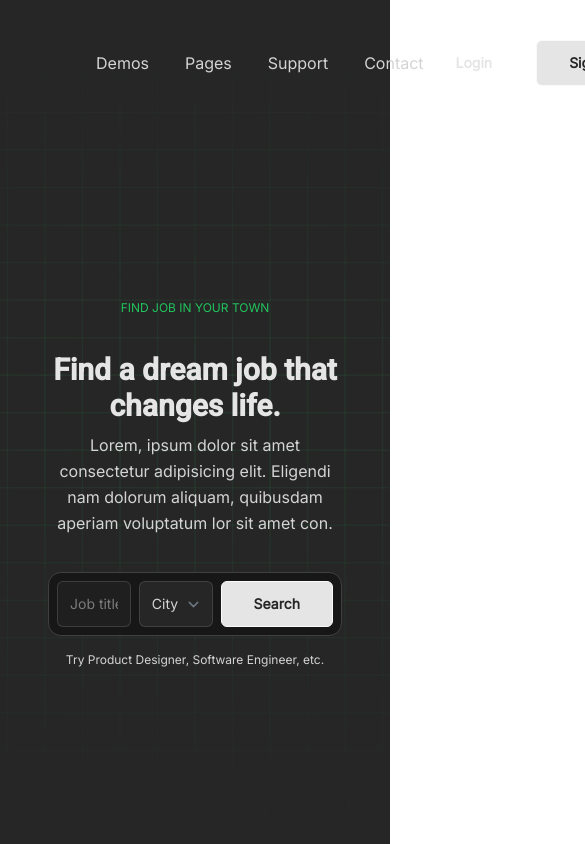
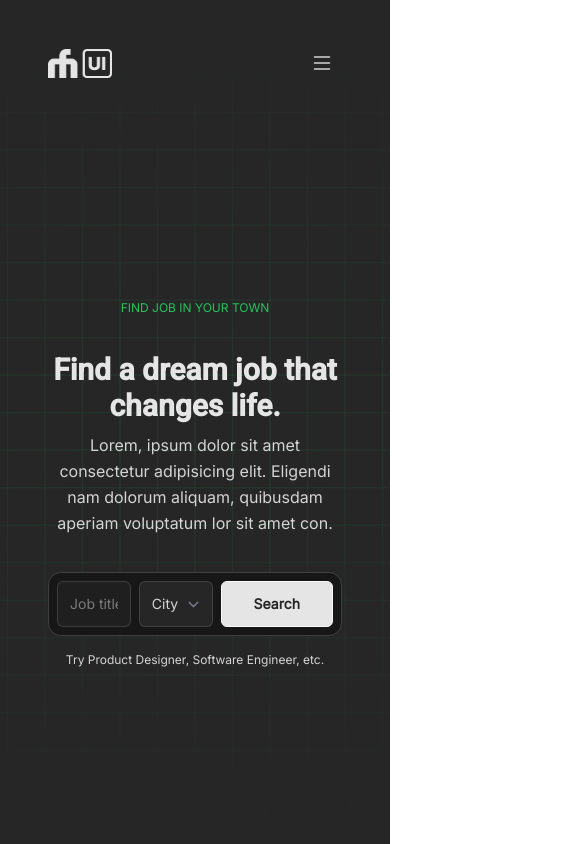
Before and after one commit to fwedwicc/FM-DailyUI, a React (Vite) app: page /day03 in a window 390 px wide. Shown: the top 844 px of the page, 585 px wide, since content can reach past the window. Built offline with nearby package versions, Linux system fonts and the light colour scheme; what @codaworks/react-glow would draw is missing.

Commit message:
Fixed the navigation bar for mobile devices in day03 challenge

```diff
--- a/src/pages/Day03.jsx
+++ b/src/pages/Day03.jsx
@@ -1,4 +1,5 @@
 import React from 'react'
+import { useState } from 'react';
 import { fmUILogo } from '../assets'
 import { Button, InputField, Select } from '../components'
 import useLenisScroll from '../hooks/useLenisScroll'
@@ -6,6 +7,7 @@ import { motion } from 'framer-motion'
 
 const Day03 = () => {
   useLenisScroll();
+  const [isOpen, setIsOpen] = useState(false);
 
   const FeatureCard = ({ desc, title, svg, styles }) => {
     return (
@@ -66,28 +68,53 @@ const Day03 = () => {
     >
       <div className="bg-neutral-800">
         <main className='bg-landing-hero bg-cover bg-center bg-no-repeat'>
-          <nav className='flex items-center justify-between h-[15vh] px-24'>
+          <nav className='relative flex items-center justify-between h-[15vh] lg:px-24 px-12'>
             <a className="inline-block" href="#">
               <span className="sr-only">Home</span>
               <img src={fmUILogo} alt="fmUI Logo" className='w-16 h-auto' />
             </a>
-            <ul className='text-neutral-300 flex gap-9'>
-              <li>
-                <a href="#">Demos</a>
-              </li>
-              <li>
-                <a href="#">Pages</a>
-              </li>
-              <li>
-                <a href="#">Support</a>
-              </li>
-              <li>
-                <a href="#">Contact</a>
-              </li>
+            {/* Desktop Navigation */}
+            <ul className='hidden md:flex text-neutral-300 gap-9'>
+              <li><a href="#">Demos</a></li>
+              <li><a href="#">Pages</a></li>
+              <li><a href="#">Support</a></li>
+              <li><a href="#">Contact</a></li>
             </ul>
-            <div className='flex gap-3'>
+            {/* Mobile Menu Button */}
+            <button
+              onClick={() => setIsOpen(!isOpen)}
+              className='md:hidden flex items-center p-2 rounded-md focus:bg-neutral-700 hover:bg-neutral-700 justify-center text-neutral-300 transition duration-300 ease-in-out focus:outline-none'
+            >
+              <svg xmlns="http://www.w3.org/2000/svg" fill="none" viewBox="0 0 24 24" strokeWidth={1.5} stroke="currentColor" className="w-6 h-6">
+                <path strokeLinecap="round" strokeLinejoin="round" d="M4.5 6h15m-15 6h15m-15 6h15" />
+              </svg>
+            </button>
+            {/* Mobile Dropdown Menu */}
+            {isOpen && (
+              <div className='absolute top-full right-12 -mt-8 w-48 bg-neutral-800 border border-neutral-700 rounded-lg shadow-lg md:hidden'>
+                <ul className='text-neutral-300 text-center'>
+                  <li><a href="#" className='block px-4 py-2 hover:bg-neutral-700 transition duration-300 ease-in-out rounded-t-lg'>Demos</a></li>
+                  <li><a href="#" className='block px-4 py-2 hover:bg-neutral-700 transition duration-300 ease-in-out'>Pages</a></li>
+                  <li><a href="#" className='block px-4 py-2 hover:bg-neutral-700 transition duration-300 ease-in-out'>Support</a></li>
+                  <li><a href="#" className='block px-4 py-2 hover:bg-neutral-700 transition duration-300 ease-in-out'>Contact</a></li>
+                </ul>
+                <div className='flex flex-col gap-2 p-4'>
+                  <Button
+                    styles={'text-neutral-200 bg-transparent hover:bg-neutral-700 border-none focus:ring-neutral-200/60'}
+                    label={'Login'}
+                  />
+                  <Button
+                    styles={'text-neutral-800 bg-neutral-200 hover:bg-neutral-300 border-neutral-50 focus:ring-neutral-200/60'}
+                    label={'Sign up'}
+                  />
+                </div>
+              </div>
+            )}
+
+            {/* Desktop Buttons */}
+            <div className='hidden md:flex gap-3'>
               <Button
-                styles={'text-neutral-200 bg-transarent hover:bg-neutral-700 border-none focus:ring-neutral-200/60'}
+                styles={'text-neutral-200 bg-transparent hover:bg-neutral-700 border-none focus:ring-neutral-200/60'}
                 label={'Login'}
               />
               <Button
```
